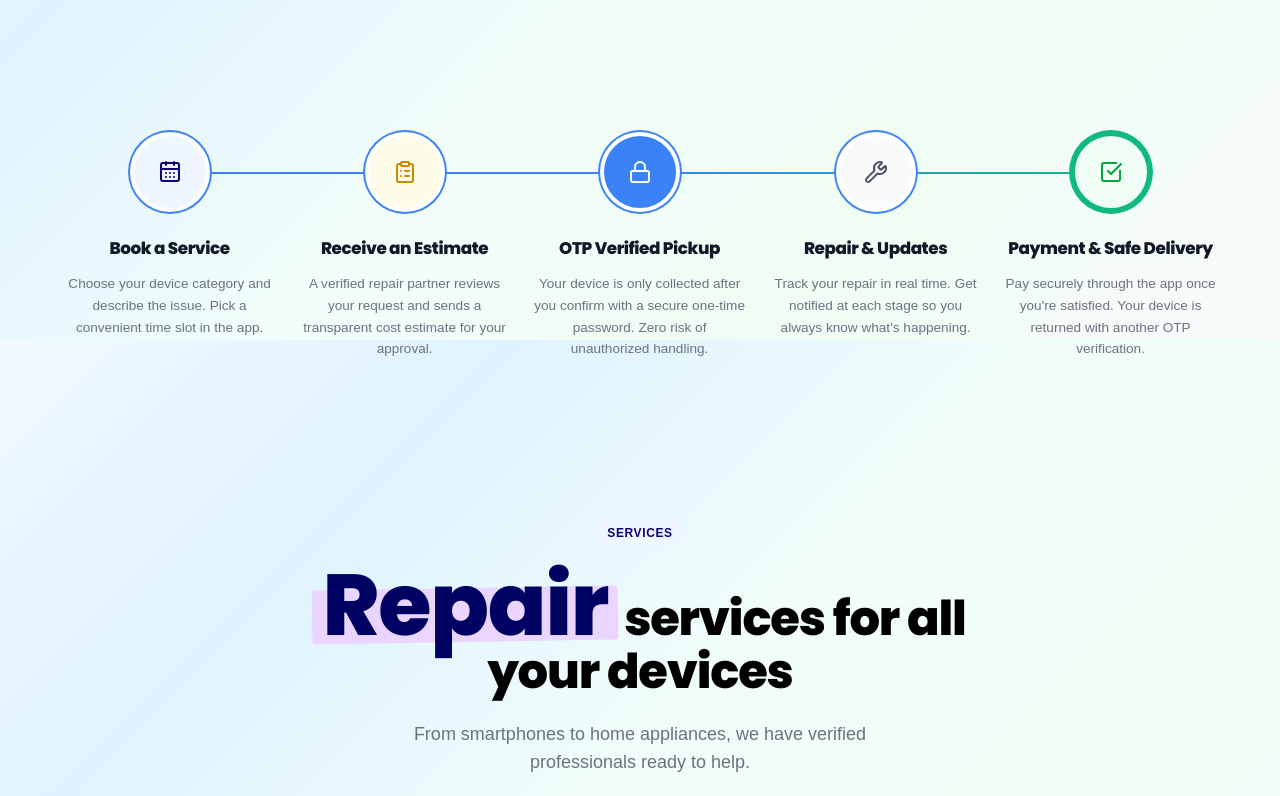
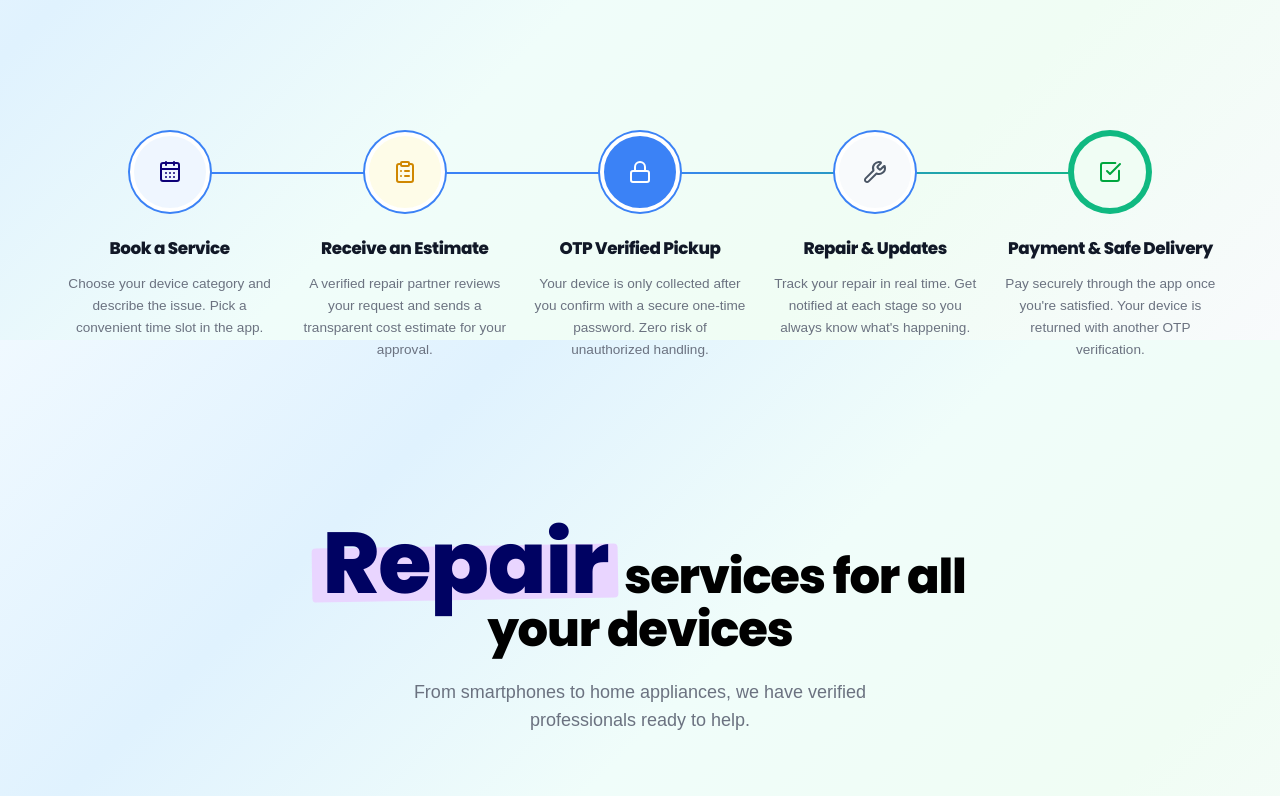
Before and after one commit to Saneajayy/rparwebb, a React (Vite) app: page / in a window 1280 px wide. Shown: the part 1260-2056 px from the top of the page. Built offline with nearby package versions, Linux system fonts and the light colour scheme; a web font is replaced by a local one.

Commit message:
UI: remove section title badges for a more minimal, premium look

```diff
--- a/src/pages/Contact.jsx
+++ b/src/pages/Contact.jsx
@@ -28,7 +28,6 @@ const Contact = () => {
   return (
     <div className="contact-container max-w-7xl section">
       <div className="text-center mb-16 reveal">
-        <div className="badge">CONTACT</div>
         <h1 className="text-5xl font-bold mb-6">We're here to <span className="highlight">help</span></h1>
         <p className="text-muted text-lg max-w-2xl mx-auto">
           Have a question, concern, or feedback? Reach out to us anytime.
--- a/src/pages/Partner.jsx
+++ b/src/pages/Partner.jsx
@@ -30,7 +30,6 @@ const Partner = () => {
       <div className="partner-layout">
 
         <div className="partner-content reveal">
-          <div className="badge">FOR REPAIR SHOPS</div>
           <h1 className="text-5xl font-bold mb-6">Own a Repair Shop? <span className="highlight">Grow With RPAR.</span></h1>
           <p className="text-muted text-lg mb-10 max-w-2xl">
             Join a growing network of trusted repair professionals. RPAR gives you the technology to reach more customers, manage bookings digitally, and build a reputation that works for you.
--- a/src/pages/Services.jsx
+++ b/src/pages/Services.jsx
@@ -78,7 +78,6 @@ const Services = () => {
   return (
     <div className="services-container max-w-7xl section">
       <div className="text-center mb-16 reveal">
-        <div className="badge mb-4">SERVICES</div>
         <h1 className="text-5xl font-bold mb-6"><span className="highlight" style={{ color: '#000262' }}>Repair</span> services for all<br/>your devices</h1>
         <p className="text-muted text-lg max-w-2xl mx-auto">
           From smartphones to home appliances, we have verified<br/>professionals ready to help.
--- a/src/pages/Working.jsx
+++ b/src/pages/Working.jsx
@@ -1,42 +1,4 @@
-import React, { useState, useRef } from 'react';
 import * as Icons from 'lucide-react';
-
-const TiltCard = ({ children, className, index }) => {
-  const [rotate, setRotate] = useState({ x: 0, y: 0 });
-  const cardRef = useRef(null);
-
-  const onMouseMove = (e) => {
-    if (!cardRef.current) return;
-    const card = cardRef.current.getBoundingClientRect();
-    const x = e.clientX - card.left;
-    const y = e.clientY - card.top;
-    const centerX = card.width / 2;
-    const centerY = card.height / 2;
-    const rotateX = (y - centerY) / 10;
-    const rotateY = (centerX - x) / 10;
-
-    setRotate({ x: rotateX, y: rotateY });
-  };
-
-  const onMouseLeave = () => {
-    setRotate({ x: 0, y: 0 });
-  };
-
-  return (
-    <div
-      ref={cardRef}
-      onMouseMove={onMouseMove}
-      onMouseLeave={onMouseLeave}
-      className={className}
-      style={{
-        transform: `perspective(1000px) rotateX(${rotate.x}deg) rotateY(${rotate.y}deg)`,
-        transition: rotate.x === 0 ? 'transform 0.5s ease' : 'none'
-      }}
-    >
-      {children}
-    </div>
-  );
-};
 
 const Working = () => {
   const steps = [
@@ -76,23 +38,23 @@ const Working = () => {
     <div className="working-container max-w-7xl section">
       <div className="text-center mb-16 reveal">
         <div className="badge">HOW IT WORKS</div>
-        <h1 className="text-5xl font-bold mb-6">A simple, <span className="highlight">secure</span><br/>process from start to finish</h1>
+        <h1 className="text-5xl font-bold mb-6">A simple, <span className="highlight">secure</span><br />process from start to finish</h1>
         <p className="text-muted text-lg max-w-2xl mx-auto">
           Every step is designed to protect your device and give you complete peace of mind.
         </p>
       </div>
 
-      <div className="timeline-container">
-        <div className="timeline-line reveal"></div>
+      <div className="timeline-container reveal delay-1">
+        <div className="timeline-line"></div>
         <div className="timeline-steps">
           {steps.map((step, index) => (
-            <TiltCard key={index} index={index} className={`timeline-step reveal delay-${index + 1}`}>
+            <div key={index} className="timeline-step">
               <div className={`step-icon-wrapper ${step.colorClass}`}>
                 {step.icon}
               </div>
               <h3 className="step-title">{step.title}</h3>
               <p className="step-desc">{step.desc}</p>
-            </TiltCard>
+            </div>
           ))}
         </div>
       </div>
```
